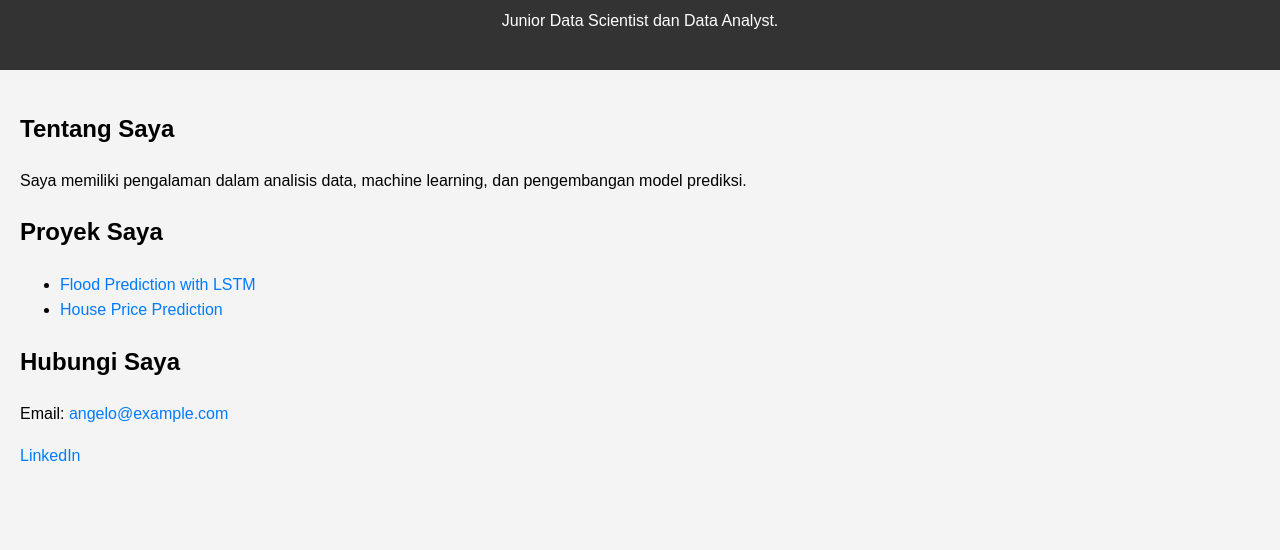
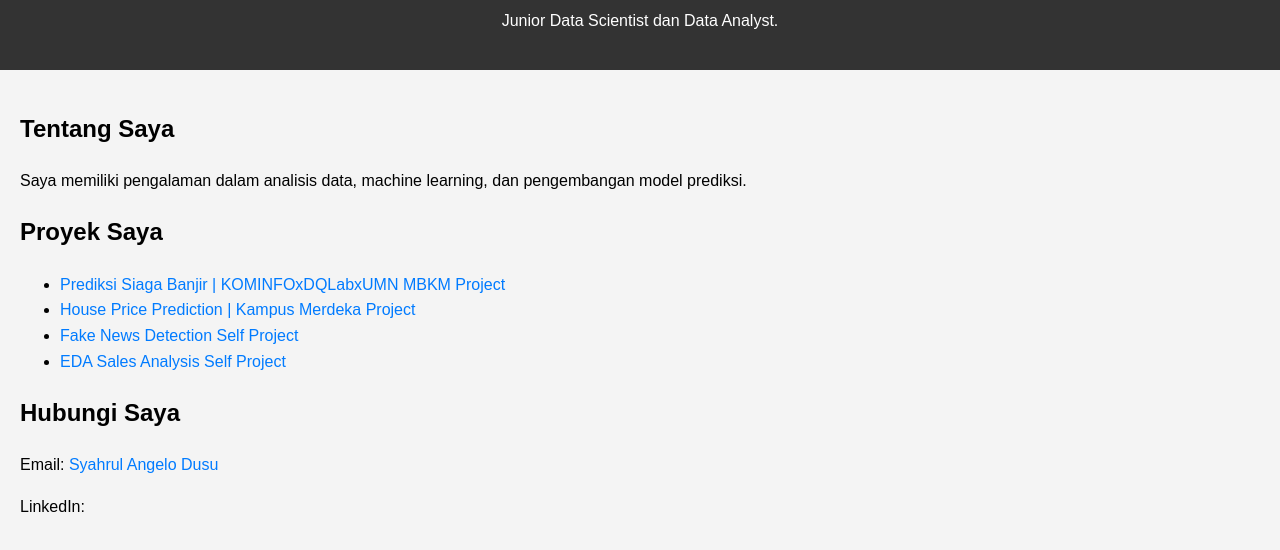
Before and after one commit to AngeloDusu/Portofolio, a plain HTML site: page index.html in a window 1280 px wide. Shown: the part 106-656 px from the top of the page. Drawn offline with Linux system fonts and the light colour scheme.

Commit message:
Update index.html

```diff
--- a/index.html
+++ b/index.html
@@ -19,14 +19,17 @@
         <section id="projects">
             <h2>Proyek Saya</h2>
             <ul>
-                <li><a href="https://github.com/AngeloDusu/flood-prediction">Flood Prediction with LSTM</a></li>
-                <li><a href="https://github.com/AngeloDusu/house-prices">House Price Prediction</a></li>
+                <li><a href="https://github.com/AngeloDusu/Digitalent-Kominfo-TimeSeries">Prediksi Siaga Banjir | KOMINFOxDQLabxUMN MBKM Project</a></li>
+                <li><a href="https://github.com/AngeloDusu/Data_Science_or_Analayst_Project/tree/main/Data%20Science%20(Studi%20Independet%20Final%20Project)">House Price Prediction | Kampus Merdeka Project</a></li>
+                <li><a href="https://github.com/AngeloDusu/Data_Science_or_Analayst_Project/tree/main/Fake%20News%20Detection%20Project">Fake News Detection Self Project</a></li>
+                <li><a href="https://github.com/AngeloDusu/EDA-Sales-Analysis">EDA Sales Analysis Self Project</a></li>
+
             </ul>
         </section>
         <section id="contact">
             <h2>Hubungi Saya</h2>
-            <p>Email: <a href="mailto:angelo@example.com">angelo@example.com</a></p>
-            <p><a href="https://linkedin.com/in/angelo-dusu">LinkedIn</a></p>
+            <p>Email: <a href="mailto:2610angelo@gmail.com">Syahrul Angelo Dusu</a></p>
+            <p>LinkedIn: <a href="www.linkedin.com/in/syahrul-angelo-aria-dusu-7a634727a"></a></p>
         </section>
     </main>
 </body>
```
